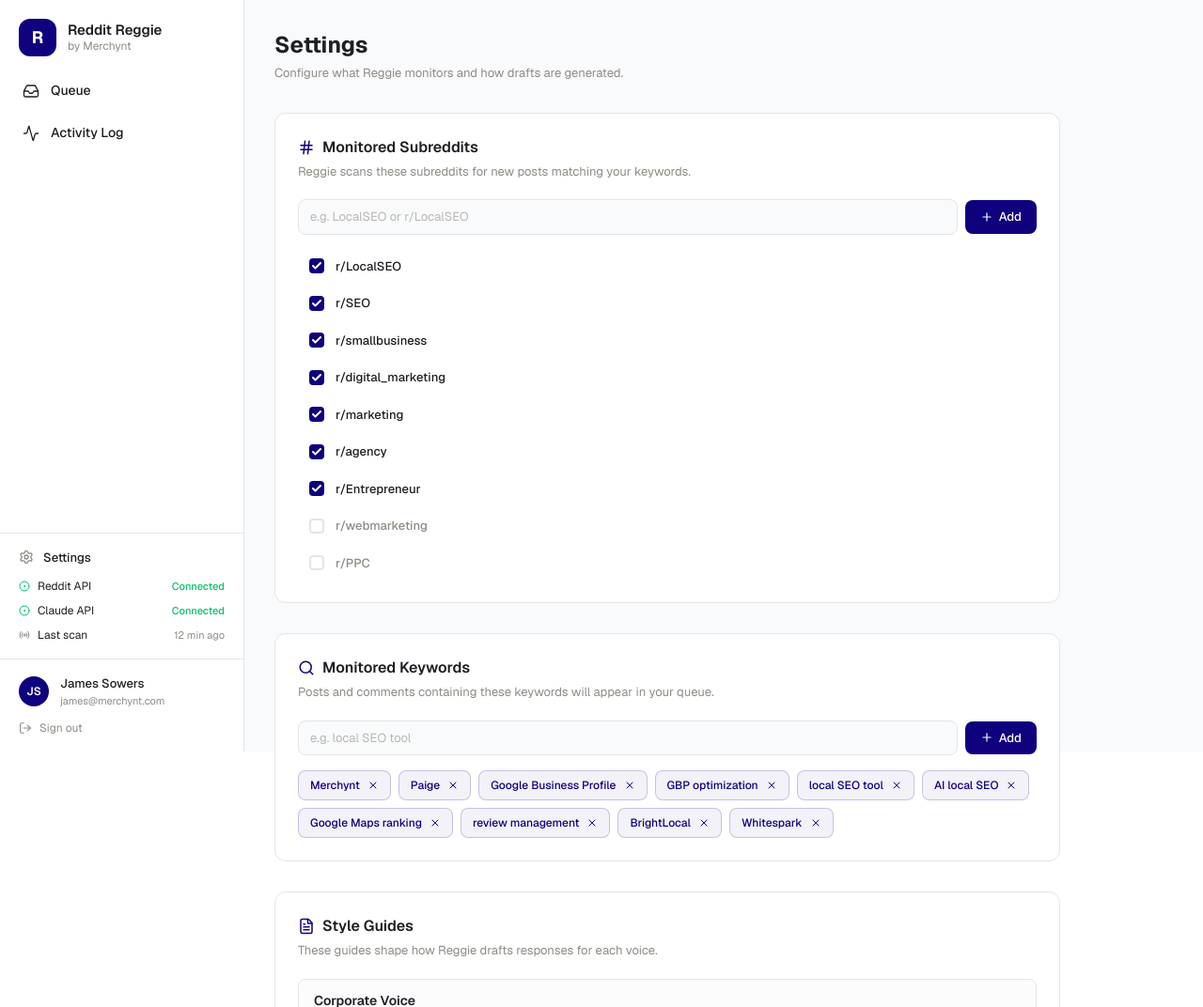
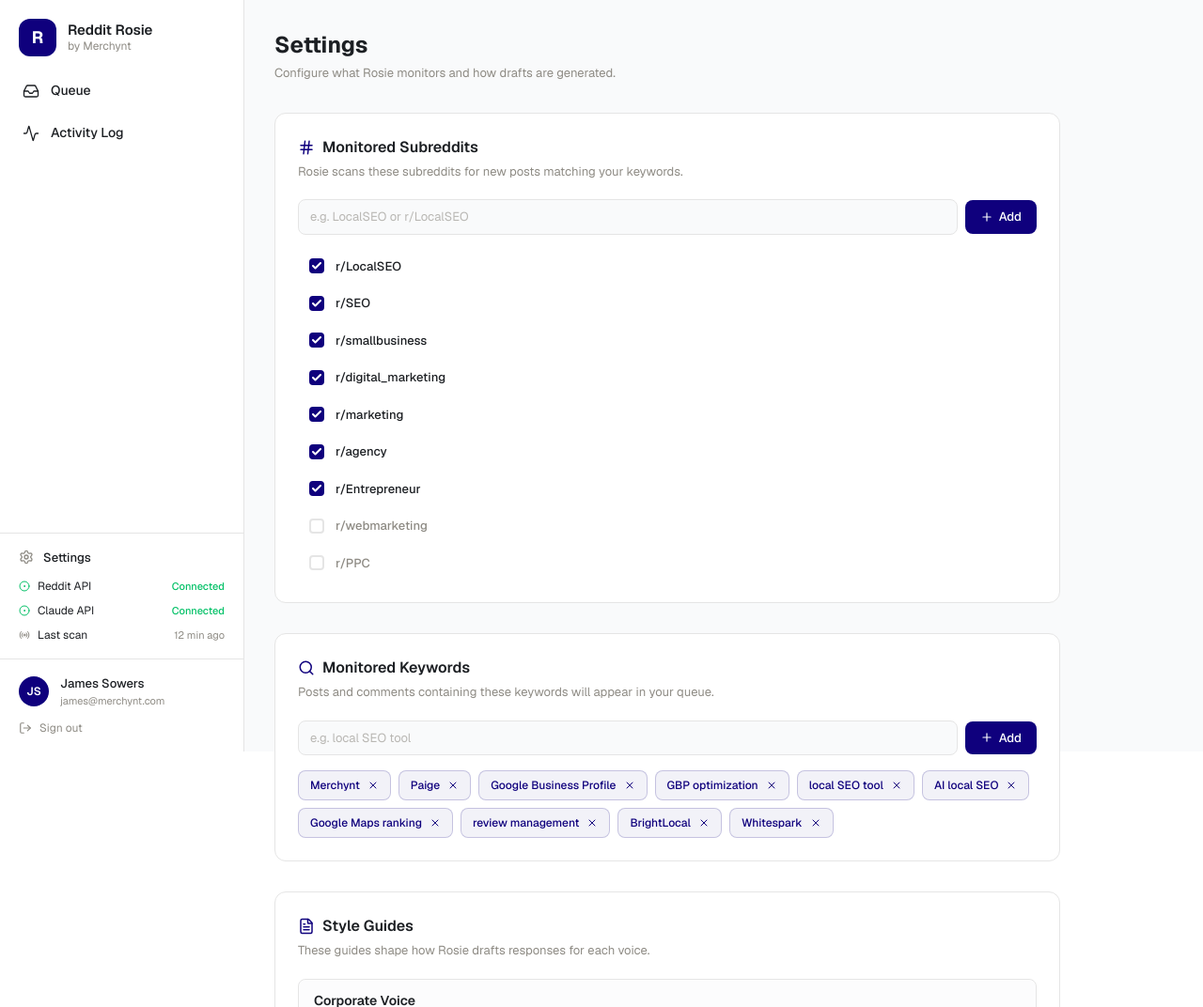
Before and after one commit to merchyntjames/reddit-rosie, a Next.js app: page /settings in a window 1280 px wide. Shown: the top 1072 px of the page at 94% size. Built offline with nearby package versions, Linux system fonts and the light colour scheme.

Commit message:
Rename from Reddit Reggie to Reddit Rosie
Updated all UI copy, metadata, and package name references.

Co-Authored-By: Claude Opus 4.6 <noreply@anthropic.com>

```diff
--- a/package.json
+++ b/package.json
@@ -1,5 +1,5 @@
 {
-  "name": "reddit-reggie",
+  "name": "reddit-rosie",
   "version": "0.1.0",
   "private": true,
   "scripts": {
@@ -9,6 +9,7 @@
     "lint": "eslint"
   },
   "dependencies": {
+    "lucide-react": "^1.17.0",
     "next": "16.2.6",
     "react": "19.2.4",
     "react-dom": "19.2.4"
--- a/src/app/activity/page.tsx
+++ b/src/app/activity/page.tsx
@@ -130,7 +130,7 @@ export default function ActivityPage() {
       <div className="mb-6">
         <h1 className="text-2xl font-bold text-dark">Activity Log</h1>
         <p className="text-[13px] text-muted mt-1">
-          A timeline of everything Reggie has found and everything you have acted on.
+          A timeline of everything Rosie has found and everything you have acted on.
         </p>
       </div>
 
--- a/src/app/layout.tsx
+++ b/src/app/layout.tsx
@@ -14,7 +14,7 @@ const geistMono = Geist_Mono({
 });
 
 export const metadata: Metadata = {
-  title: "Reddit Reggie | Merchynt",
+  title: "Reddit Rosie | Merchynt",
   description: "Reddit social listening and engagement tool by Merchynt",
 };
 
--- a/src/app/settings/page.tsx
+++ b/src/app/settings/page.tsx
@@ -52,7 +52,7 @@ export default function SettingsPage() {
       <div className="mb-8">
         <h1 className="text-2xl font-bold text-dark">Settings</h1>
         <p className="text-[13px] text-muted mt-1">
-          Configure what Reggie monitors and how drafts are generated.
+          Configure what Rosie monitors and how drafts are generated.
         </p>
       </div>
 
@@ -64,7 +64,7 @@ export default function SettingsPage() {
             <h2 className="text-[16px] font-semibold text-dark">Monitored Subreddits</h2>
           </div>
           <p className="text-[13px] text-muted mb-5">
-            Reggie scans these subreddits for new posts matching your keywords.
+            Rosie scans these subreddits for new posts matching your keywords.
           </p>
 
           {/* Add new */}
@@ -183,7 +183,7 @@ export default function SettingsPage() {
             <h2 className="text-[16px] font-semibold text-dark">Style Guides</h2>
           </div>
           <p className="text-[13px] text-muted mb-5">
-            These guides shape how Reggie drafts responses for each voice.
+            These guides shape how Rosie drafts responses for each voice.
           </p>
 
           <div className="space-y-4">
--- a/src/components/Sidebar.tsx
+++ b/src/components/Sidebar.tsx
@@ -28,7 +28,7 @@ export function Sidebar() {
             <span className="text-white font-bold text-lg">R</span>
           </div>
           <div>
-            <h1 className="text-[15px] font-semibold text-dark leading-tight">Reddit Reggie</h1>
+            <h1 className="text-[15px] font-semibold text-dark leading-tight">Reddit Rosie</h1>
             <p className="text-xs text-muted">by Merchynt</p>
           </div>
         </div>
```
